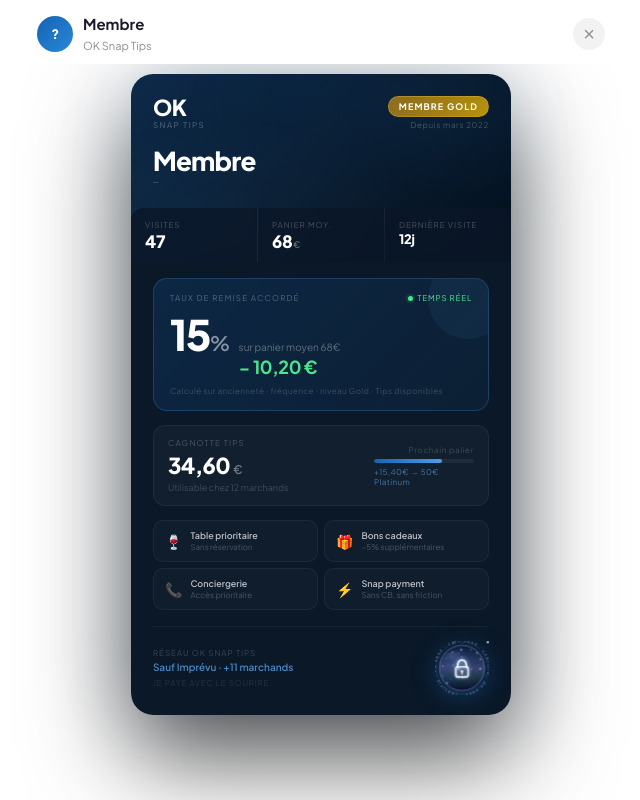
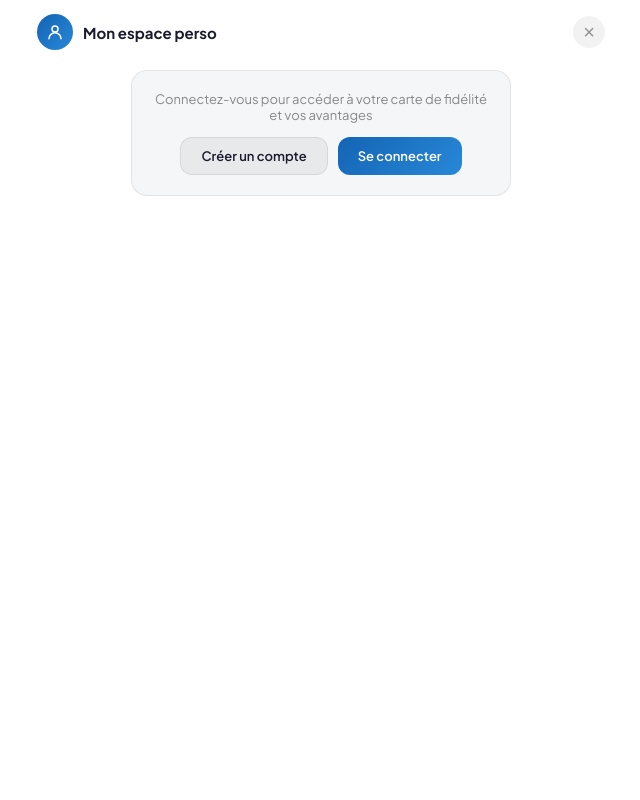
Before and after one commit to Alterrego-ai/myplace, a website: page public/wallet.html in a window 1280 px wide. Shown: the whole page, without its empty margins (319-959 px from the left). Drawn offline with Linux system fonts and the light colour scheme.

Commit message:
wallet: header avatar/déconnecté, login CTA, masque KPI user

```diff
--- a/public/wallet.html
+++ b/public/wallet.html
@@ -54,6 +54,22 @@ body {
   display: flex; align-items: center; justify-content: center;
   font-size: 20px; cursor: pointer;
 }
+/* ─── LOGIN PROMPT (déconnecté) ──────────────── */
+.login-prompt {
+  width: 100%; max-width: 380px; text-align: center;
+  padding: 20px 16px; border-radius: 16px;
+  background: var(--bg-card); border: 1px solid var(--border);
+}
+.login-prompt p { font-size: 13px; color: var(--text-sub); margin-bottom: 14px; }
+.login-prompt-btns { display: flex; gap: 10px; justify-content: center; }
+.login-prompt-btns a {
+  display: inline-flex; align-items: center; justify-content: center;
+  padding: 10px 20px; border-radius: 12px; font-size: 13px; font-weight: 600;
+  text-decoration: none; transition: opacity 0.15s;
+}
+.login-prompt-btns a:active { opacity: 0.8; }
+.btn-primary-sso { background: linear-gradient(135deg, #1464B4, #2888d8); color: #fff; }
+.btn-secondary-sso { background: var(--close-bg); color: var(--text); border: 1px solid var(--border); }
 /* ─── SCROLL AREA ─────────────────────────────── */
 .wallet-scroll {
   flex: 1; overflow-y: auto; width: 100%;
@@ -103,10 +119,11 @@ body {
 .porteur-name { font-size: 26px; font-weight: 800; color: #fff; letter-spacing: -0.03em; line-height: 1; }
 .porteur-id { font-size: 9px; color: rgba(255,255,255,0.25); font-family: monospace; letter-spacing: 0.08em; margin-top: 4px; }
 .stats-row {
-  display: grid; grid-template-columns: 1fr 1fr 1fr; gap: 1px;
+  display: none; grid-template-columns: 1fr 1fr 1fr; gap: 1px;
   background: rgba(255,255,255,0.05); position: relative; z-index: 2;
   border-radius: 12px 12px 0 0; overflow: hidden; margin: 0 -22px;
 }
+.stats-row.visible { display: grid; }
 .stat-item { background: rgba(8,20,38,0.8); padding: 12px 14px; display: flex; flex-direction: column; gap: 3px; backdrop-filter: blur(4px); }
 .stat-label { font-size: 8px; letter-spacing: 0.12em; color: rgba(255,255,255,0.25); text-transform: uppercase; }
 .stat-value { font-size: 17px; font-weight: 800; color: #fff; letter-spacing: -0.02em; line-height: 1; }
@@ -216,10 +233,12 @@ body {
 <!-- HEADER -->
 <div class="wallet-header">
   <div class="wallet-header-left">
-    <div class="wallet-header-avatar" id="headerAvatar">?</div>
+    <div class="wallet-header-avatar" id="headerAvatar">
+      <svg id="headerAvatarIcon" width="18" height="18" viewBox="0 0 24 24" fill="none" stroke="#fff" stroke-width="2" stroke-linecap="round" stroke-linejoin="round"><circle cx="12" cy="8" r="4"/><path d="M20 21a8 8 0 1 0-16 0"/></svg>
+    </div>
     <div>
-      <h4 id="headerName">Membre</h4>
-      <span id="headerEmail">OK Snap Tips</span>
+      <h4 id="headerName">Mon espace perso</h4>
+      <span id="headerSub"></span>
     </div>
   </div>
   <button class="wallet-header-close" onclick="closeWalletPage()">&times;</button>
@@ -227,6 +246,15 @@ body {
 
 <!-- SCROLL -->
 <div class="wallet-scroll">
+
+<!-- LOGIN PROMPT (déconnecté) -->
+<div class="login-prompt" id="loginPrompt" style="display:none">
+  <p>Connectez-vous pour accéder à votre carte de fidélité et vos avantages</p>
+  <div class="login-prompt-btns">
+    <a class="btn-secondary-sso" href="/auth/login">Créer un compte</a>
+    <a class="btn-primary-sso" href="/auth/login">Se connecter</a>
+  </div>
+</div>
 
 <!-- CARTE -->
 <div class="card">
@@ -244,7 +272,7 @@ body {
       </div>
     </div>
     <div class="card-porteur">
-      <div class="porteur-name" id="porteurName">Membre</div>
+      <div class="porteur-name" id="porteurName"></div>
       <div class="porteur-id" id="porteurId">—</div>
     </div>
     <div class="stats-row">
@@ -411,30 +439,32 @@ body {
 
   // Header + carte
   if (user) {
+    // ── Connecté ──
     var name = user.name || 'Membre';
     document.getElementById('headerName').textContent = name;
     document.getElementById('porteurName').textContent = name;
+    document.getElementById('headerSub').textContent = user.email || '';
 
-    // Avatar : initiales
+    // Avatar : initiales (masque l'icône SVG)
+    var avatarEl = document.getElementById('headerAvatar');
+    var iconSvg = document.getElementById('headerAvatarIcon');
+    if (iconSvg) iconSvg.style.display = 'none';
+
     var parts = name.trim().split(/\s+/);
     var initials = parts.length > 1
       ? (parts[0][0] + parts[parts.length - 1][0]).toUpperCase()
       : name.substring(0, 2).toUpperCase();
-    document.getElementById('headerAvatar').textContent = initials;
-
-    // Email sous le nom dans le header
-    if (user.email) {
-      document.getElementById('headerEmail').textContent = user.email;
-    }
+    avatarEl.textContent = initials;
 
     // Photo SSO (si dispo)
     if (user.picture) {
-      var av = document.getElementById('headerAvatar');
-      av.textContent = '';
-      av.style.backgroundImage = 'url(' + user.picture + ')';
-      av.style.backgroundSize = 'cover';
-      av.style.backgroundPosition = 'center';
+      avatarEl.textContent = '';
+      avatarEl.style.backgroundImage = 'url(' + user.picture + ')';
     }
+  } else {
+    // ── Déconnecté ──
+    document.getElementById('loginPrompt').style.display = '';
+    document.querySelector('.card').style.display = 'none';
   }
 
   // ── Member payload (POC — hardcoded, sera dynamique) ──
```
